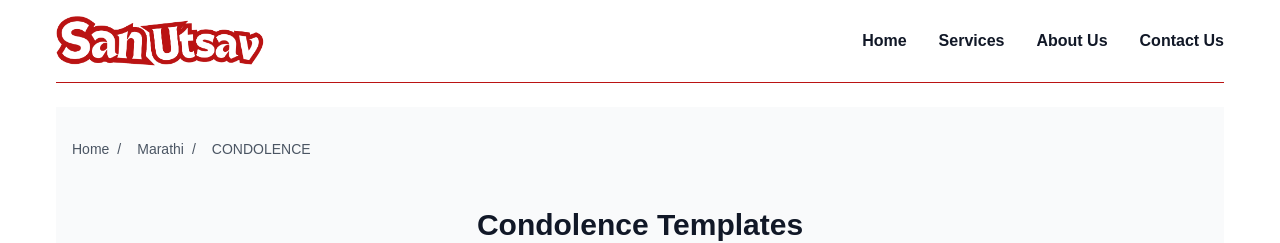
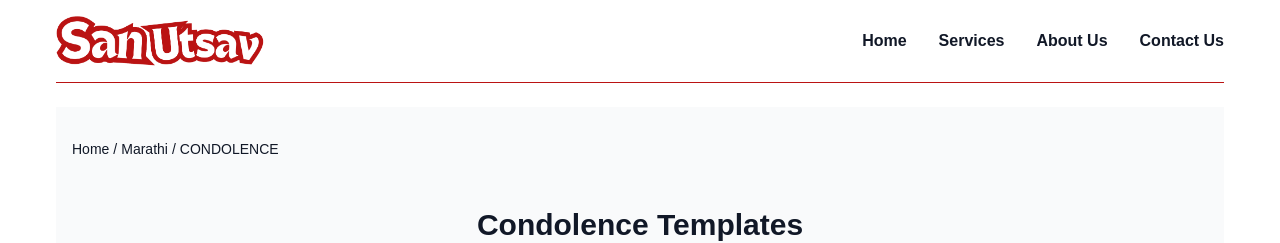
Before and after one commit to ankushchavan0411/san-cards, a Next.js app: page /template-list/marathi/condolence in a window 1280 px wide. Shown: the top 243 px of the page. Built offline with nearby package versions, Linux system fonts and the light colour scheme.

Commit message:
udpate Breadcrumb

```diff
--- a/src/components/Common/Breadcrumb.tsx
+++ b/src/components/Common/Breadcrumb.tsx
@@ -12,19 +12,22 @@ type BreadcrumbProps = {
 const Breadcrumb = ({ items }: BreadcrumbProps) => {
   return (
     <nav className="mb-4">
-      <ul className="flex space-x-2 text-sm text-gray-600">
+      <ul className="flex text-sm">
         {items.map((item, index) => (
           <li key={index} className="flex items-center">
             {/* Render link for all but the last item */}
             {index < items.length - 1 ? (
-              <Link href={item.href} className="hover:underline">
+              <Link
+                href={item.href}
+                className="hover:underline hover:text-primary"
+              >
                 {item.label}
               </Link>
             ) : (
               <span>{item.label}</span> // Last item is not clickable
             )}
             {/* Separator */}
-            {index < items.length - 1 && <span className="mx-2">/</span>}
+            {index < items.length - 1 && <span className="mx-1">/</span>}
           </li>
         ))}
       </ul>
--- a/src/components/Template/index.tsx
+++ b/src/components/Template/index.tsx
@@ -15,6 +15,8 @@ import Ratings from "../Common/Ratings";
 // import WeddingInvite from "./WeddingInvite";
 
 const Template = ({ cardData }: any) => {
+  console.log("cardData", cardData);
+
   return (
     <section className="text-gray-600 body-font overflow-hidden">
       <div className="py-8 mx-auto">
@@ -22,10 +24,10 @@ const Template = ({ cardData }: any) => {
         <div className="grid grid-cols-1 lg:grid-cols-2 gap-4 lg:gap-6">
           {/* Left Section */}
           <div className="border border-primary p-4">
-            <h2 className="text-sm title-font text-gray-500 tracking-widest">
+            <h2 className="text-sm title-font text-gray-500 tracking-widest mb-2">
               TEMPLATE NAME
             </h2>
-            <h1 className="text-gray-900 text-3xl title-font font-medium mb-1 uppercase">
+            <h1 className="text-gray-900 text-xl title-font font-medium mb-1">
               {cardData.title}
             </h1>
             <p className="leading-relaxed">{cardData.description}</p>
@@ -38,8 +40,7 @@ const Template = ({ cardData }: any) => {
                   <small className="text-green-500">Free</small>
                 )}
               </div>
-              <Ratings rating={4} />
-              <div className="text-gray-600">20 Reviews</div>
+              <Ratings rating={cardData?.rating} reviews={cardData?.reviews} />
               <div className="flex gap-2 items-center text-primary">
                 <Link href={"#"}>
                   <IoLogoInstagram className="h-6 w-6" />
@@ -59,7 +60,8 @@ const Template = ({ cardData }: any) => {
             <Image
               className="w-full h-auto object-cover object-center rounded"
               alt="ecommerce"
-              src="https://dummyimage.com/400x400"
+              // src="https://dummyimage.com/400x400"
+              src={cardData.image}
               width={400}
               height={400}
             />
```
